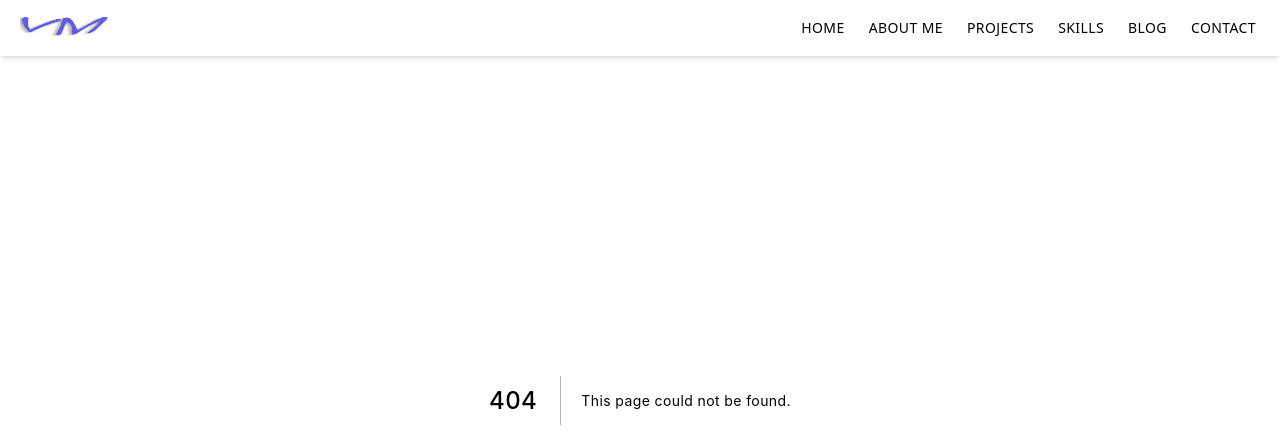
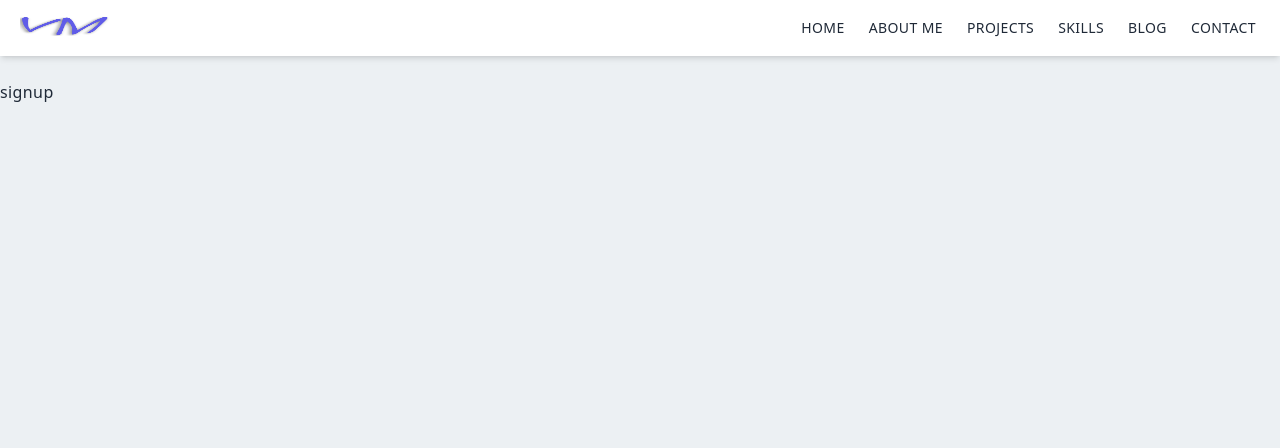
Before and after one commit to valvic66/portfolio-new-site, a Next.js app: page /signup in a window 1280 px wide. Before the commit this address had no page. Shown: the top 448 px of the page. Built offline with nearby package versions, Linux system fonts and the light colour scheme.

Commit message:
drafted the signup page

```diff
--- /dev/null
+++ b/pages/signup.js
@@ -0,0 +1,34 @@
+import axios from 'axios';
+import React from 'react';
+
+export default function signup() {
+  const signUp = async () => {
+    try {
+      const response = await axios({
+        method: 'post',
+        url: '/api/auth/signup',
+        data: {
+          email: 'test@gmail.com',
+          password: 'Test_2022',
+          firstname: 'Vali',
+          lastname: 'Micu',
+        },
+      });
+
+      if (!response?.data?.token) {
+        console.log('Something went wrong during signing up: ', response);
+        return;
+      }
+
+      console.log({ response });
+    } catch (err) {
+      console.log('Some error occured during signing up: ', err);
+    }
+  };
+
+  return (
+    <button className="pt-20" onClick={signUp}>
+      signup
+    </button>
+  );
+}
```
